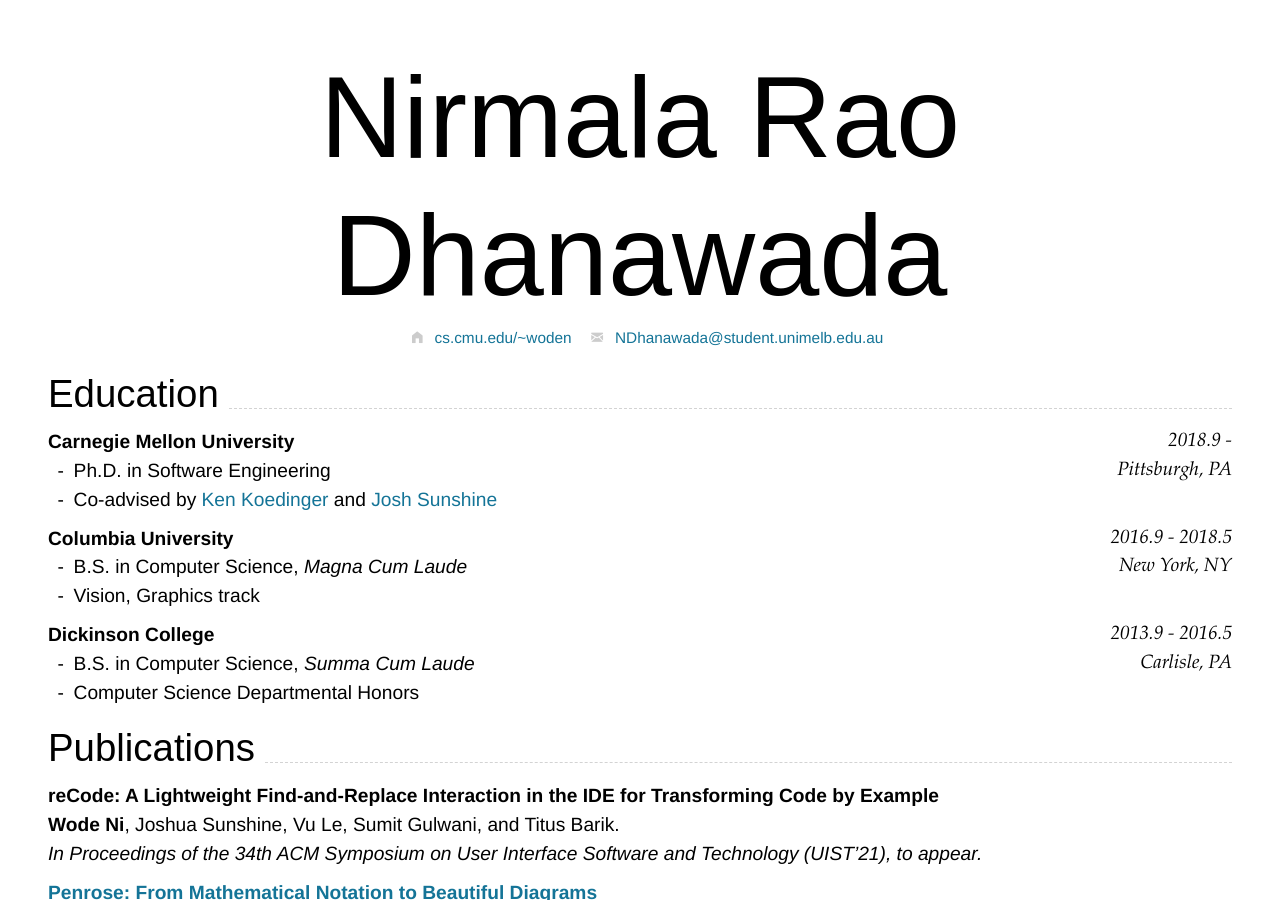
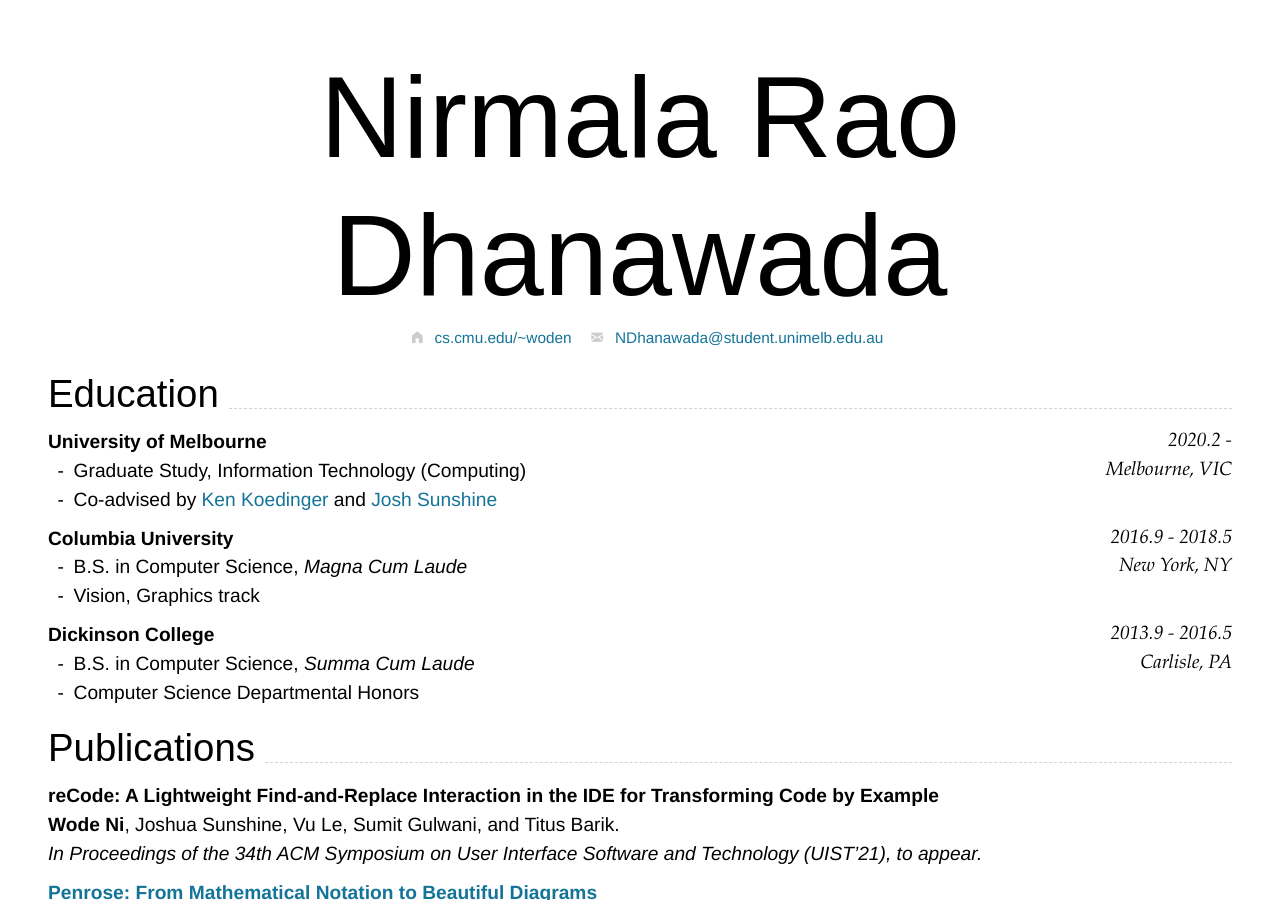
Before and after one commit to thedhanawada/me, a Jekyll site: the page built from index.md, in a window 1280 px wide and 900 px high. Built offline with Jekyll 4.4.1, drawn with Linux system fonts in a browser that asks for light colours; nearby versions of some CDN libraries.

Commit message:
Update index.md

````diff
--- a/index.md
+++ b/index.md
@@ -23,13 +23,13 @@ Supported arguments:
 
 ## Education
 
-### **Carnegie Mellon University** `2018.9 -`
+### **University of Melbourne** `2020.2 -`
 
 ```
-Pittsburgh, PA
+Melbourne, VIC
 ```
 
-- Ph.D. in Software Engineering
+- Graduate Study, Information Technology (Computing)
 - Co-advised by [Ken Koedinger](http://pact.cs.cmu.edu/koedinger.html) and [Josh Sunshine](http://www.cs.cmu.edu/~jssunshi/)
 
 ### **Columbia University** `2016.9 - 2018.5`
````
